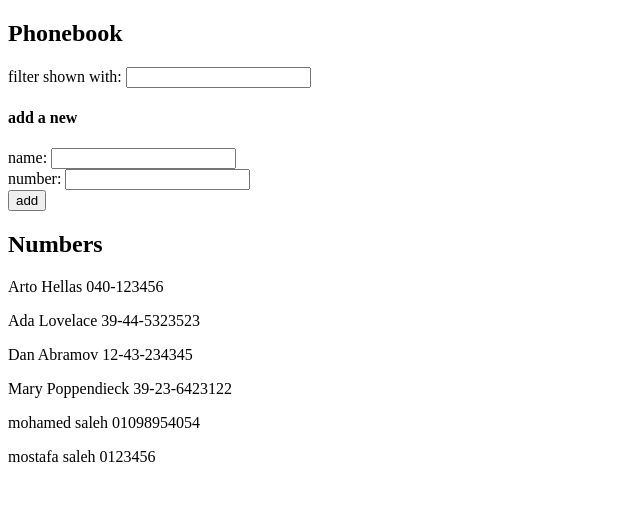
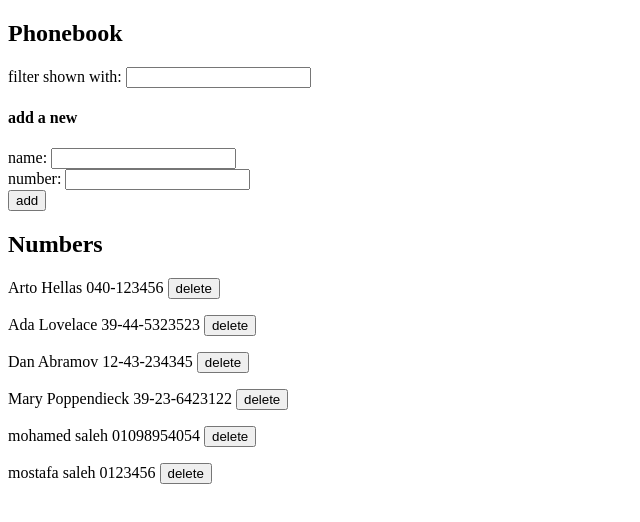
Before and after one commit to mohamed20163858/reviewReact, a React (Vite) app in the folder part2/phonebook/: page / in a window 1280 px wide. Shown: the top 522 px of the page, without its empty margins (0-640 px from the left). Built offline with nearby package versions, Linux system fonts and the light colour scheme; data requests are answered from the project's data file.

Commit message:
Step 1 finished

```diff
--- /dev/null
+++ b/part2/phonebook/src/components/PersonRow.jsx
@@ -0,0 +1,15 @@
+import personService from "../services/persons";
+const PersonRow = ({ person }) => {
+  const handleDelete = () => {
+    if (window.confirm(`Delete ${person.name}?`)) {
+      personService.destroy(person.id);
+    }
+  };
+  return (
+    <p>
+      {person.name} {person.number}{" "}
+      <button onClick={handleDelete}>delete</button>
+    </p>
+  );
+};
+export default PersonRow;
--- a/part2/phonebook/src/components/Persons.jsx
+++ b/part2/phonebook/src/components/Persons.jsx
@@ -1,19 +1,17 @@
+import PersonRow from "./PersonRow";
 const Persons = ({ persons, filterValue }) => {
   const filtered = persons.filter((person) =>
     person.name.toLowerCase().includes(filterValue.toLowerCase()),
   );
+
   return (
     <div>
       {filtered.length === 0
         ? persons.map((person) => (
-            <p key={person.name}>
-              {person.name} {person.number}
-            </p>
+            <PersonRow key={person.name} person={person} />
           ))
         : filtered.map((person) => (
-            <p key={person.name}>
-              {person.name} {person.number}
-            </p>
+            <PersonRow key={person.name} person={person} />
           ))}
     </div>
   );
```
